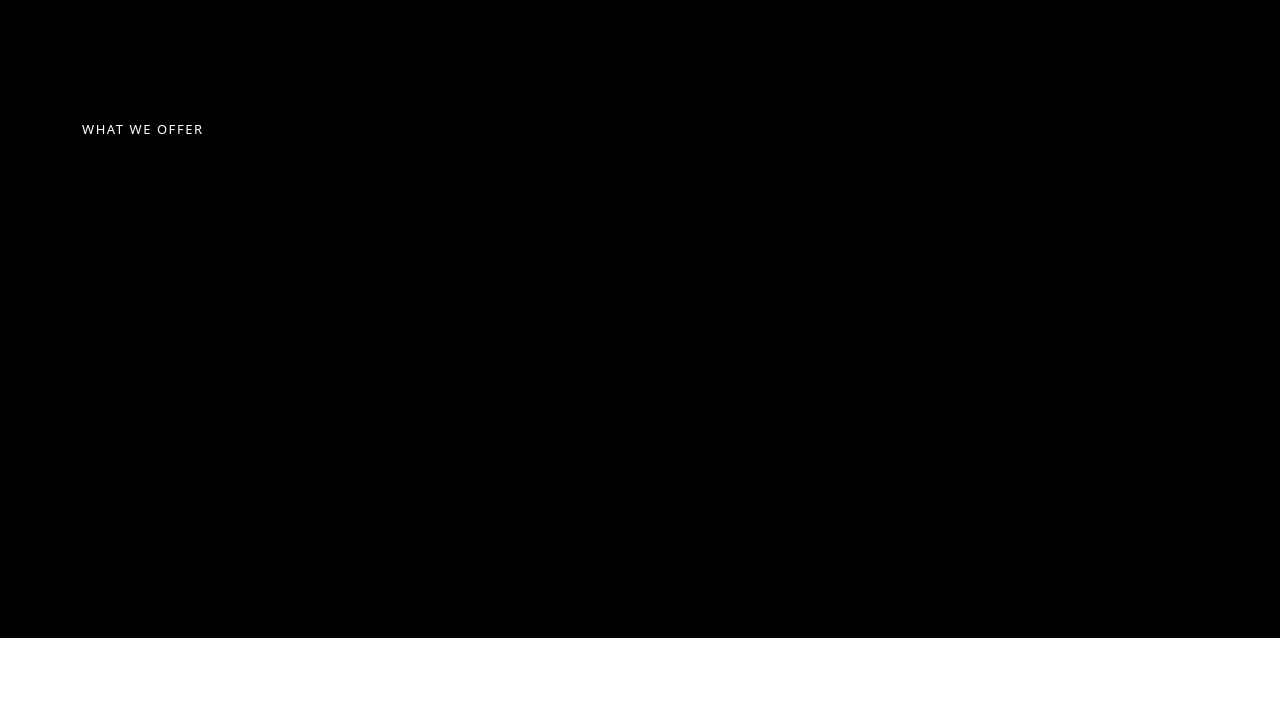
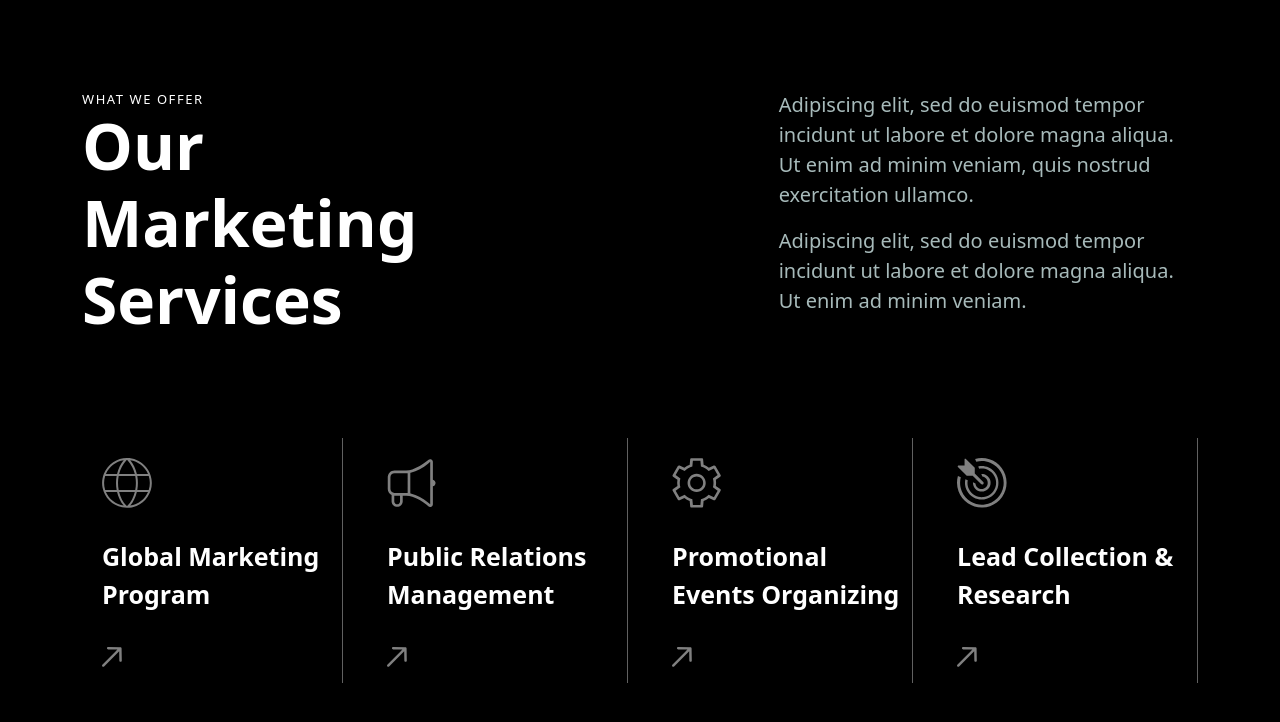
Before and after one commit to pallaviimg/agency, a plain HTML site: page shubham.html in a window 1280 px wide. Shown: the part 1128-1850 px from the top of the page. Before the commit the page ends 1766 px from the top, so only its background shows below. Drawn offline with Linux system fonts and the light colour scheme.

Commit message:
finalchange today

```diff
--- a/assets/scss/_su.scss
+++ b/assets/scss/_su.scss
@@ -51,15 +51,16 @@
                     & span{
                         position: relative;
                         display: inline-block;
-                        animation: flip 5s infinite;
-                        animation-delay: calc(.2s*var(--i));
+                        animation: flip .3s 1;
+                        animation-delay: calc(.11s*var(--i));
                     }
                 }
             }
         }
         @keyframes flip{
-            0%, 80% {
-                transform: rotateY(360deg);
+            50% {
+                // transform: rotateY(360deg);
+                transform: scaleX(0);
             }
         }
     }
@@ -71,7 +72,7 @@
         & .BigIamge{
             overflow: hidden;
             border-radius: 15px;
-            margin-top: -270px;
+            margin-top: -300px;
             aspect-ratio: 2/1;
             & img{
                 overflow: hidden;
@@ -89,11 +90,57 @@
             margin-top: 120px;
         }
         & .cardRow{
-            margin-top: 100px;
+            margin-block: 100px;
             & .mainCard{
+                position: relative;
+                transition: all .3s ease-in-out;
+                padding-left: 20px;
+                padding-block: 20px;
                 & .cardImg{
-                    height: 55px;
-                    width: 55px;
+                    height: 50px;
+                    width: 50px;
+                    transition: all .3s ease-in-out;
+                    & img{
+                        filter: contrast(0);
+                        transition: all .3s ease-in-out;
+                        transform: rotate(360deg);
+                    }
+                }
+                & .cardHeading{
+                    padding-top: 30px;
+                }
+                & .cardbtn{
+                    height: 20px;
+                    width: 20px;
+                    margin-top: 30px;
+                    & img{
+                        filter: contrast(0);
+                        transition: all .3s ease-in-out;
+                    }
+                }
+                &::after{
+                    content: "";
+                    position: absolute;
+                    top: 0;
+                    right: 0%;
+                    height: 100%;
+                    width: 1px;
+                    background-color: #F2F2F2;
+                    opacity: 0.4;
+                }
+                &:hover{
+                    & .cardImg{
+                        & img{
+                            transform: rotate(-360deg) scale(1.1);
+                            filter: none;
+                        }
+                    }
+                    & .cardbtn{
+                        & img{
+                            filter: none;
+                            transform: rotate(45deg);
+                        }
+                    }
                 }
             }
         }
--- a/shubham.html
+++ b/shubham.html
@@ -24,8 +24,8 @@
                     <div class="body_text mytxt">
                         We will optimize your sales funnel, review how we acquire customers and suggest how you could do more effectively by attracting more of them.
                     </div>
-                    <div class="body_Animation">
-                        <a href="javascript:;" class="text-decoration-none waivyanc">
+                    <div class="body_Animation position-relative">
+                        <a href="javascript:;" class="text-decoration-none waivyanc stretched-link">
                             <span class="waviy">
                                 <span style="--i:1" class="text-dark heading rotatetxt">D</span>
                                 <span style="--i:2" class="text-dark heading rotatetxt">i</span>
@@ -96,16 +96,69 @@
                                 <div class="cardImg">
                                     <img src="./assets/img/glove.svg" alt="cardImage" class="h-100 w-100 img-fluid">
                                 </div>
-                                <div class="cardHeading ">
+                                <div class="cardHeading">
                                     <a href="javascript:;" class="text-decoration-none body_heading_small text-white">
                                         Global Marketing Program
                                     </a>
                                 </div>
+                                <div class="cardbtn">
+                                    <a href="javascript:;" class="text-decoration-none">
+                                        <img src="./assets/img/arrowred.svg" alt="arroeimage" class="h-100 w-100 img-fluid">
+                                    </a>
+                                </div>
                             </div>
                         </div>
-                        <div class="col-3"></div>
-                        <div class="col-3"></div>
-                        <div class="col-3"></div>
+                        <div class="col-3">
+                            <div class="mainCard">
+                                <div class="cardImg">
+                                    <img src="./assets/img/speaker.svg" alt="cardImage" class="h-100 w-100 img-fluid">
+                                </div>
+                                <div class="cardHeading">
+                                    <a href="javascript:;" class="text-decoration-none body_heading_small text-white">
+                                        Public Relations Management
+                                    </a>
+                                </div>
+                                <div class="cardbtn">
+                                    <a href="javascript:;" class="text-decoration-none">
+                                        <img src="./assets/img/arrowred.svg" alt="arroeimage" class="h-100 w-100 img-fluid">
+                                    </a>
+                                </div>
+                            </div>
+                        </div>
+                        <div class="col-3">
+                            <div class="mainCard">
+                                <div class="cardImg">
+                                    <img src="./assets/img/setting.svg" alt="cardImage" class="h-100 w-100 img-fluid">
+                                </div>
+                                <div class="cardHeading">
+                                    <a href="javascript:;" class="text-decoration-none body_heading_small text-white">
+                                        Promotional Events Organizing
+                                    </a>
+                                </div>
+                                <div class="cardbtn">
+                                    <a href="javascript:;" class="text-decoration-none">
+                                        <img src="./assets/img/arrowred.svg" alt="arroeimage" class="h-100 w-100 img-fluid">
+                                    </a>
+                                </div>
+                            </div>
+                        </div>
+                        <div class="col-3">
+                            <div class="mainCard">
+                                <div class="cardImg">
+                                    <img src="./assets/img/aim.svg" alt="cardImage" class="h-100 w-100 img-fluid">
+                                </div>
+                                <div class="cardHeading">
+                                    <a href="javascript:;" class="text-decoration-none body_heading_small text-white">
+                                        Lead Collection & Research
+                                    </a>
+                                </div>
+                                <div class="cardbtn">
+                                    <a href="javascript:;" class="text-decoration-none">
+                                        <img src="./assets/img/arrowred.svg" alt="arroeimage" class="h-100 w-100 img-fluid">
+                                    </a>
+                                </div>
+                            </div>
+                        </div>
                     </div>
                 </div>
             </div>
```
Also changed, not shown: assets/css/style.min.css, assets/img/arrowred.svg (added), 1 other file.
